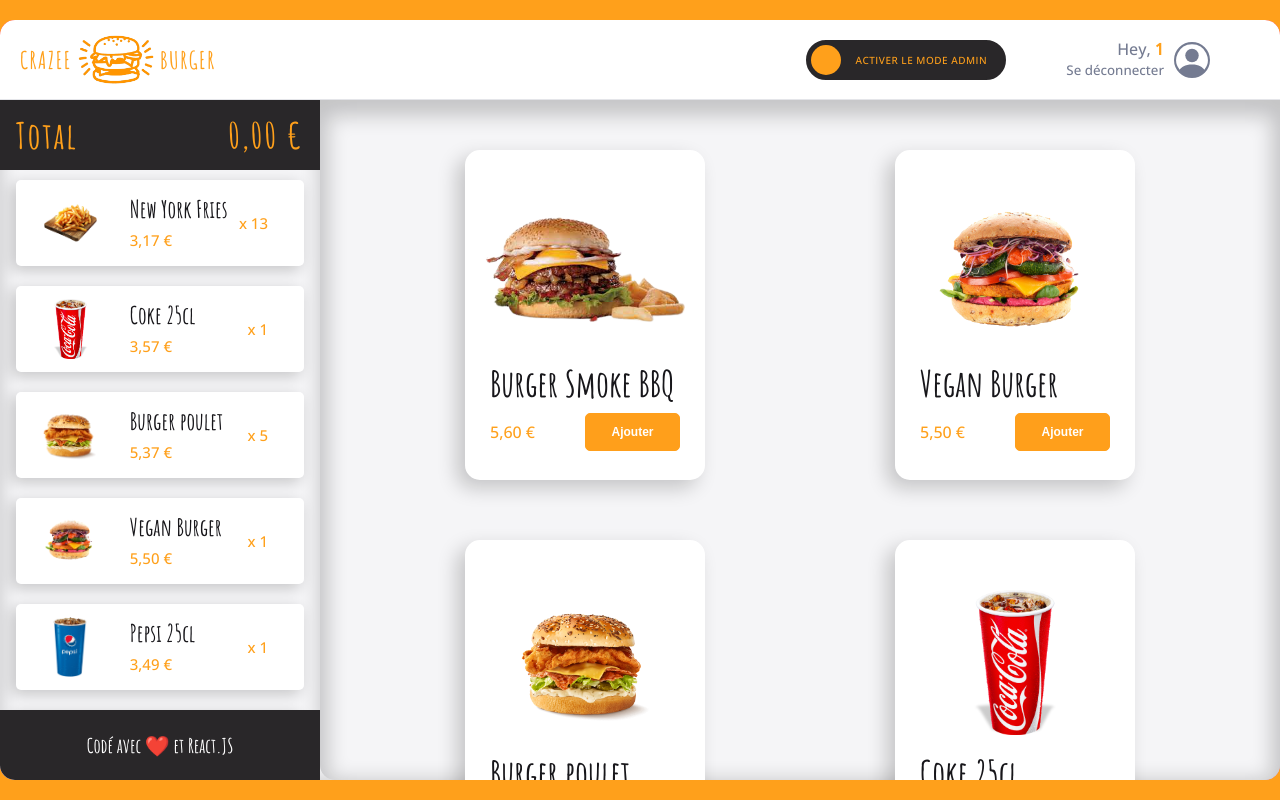
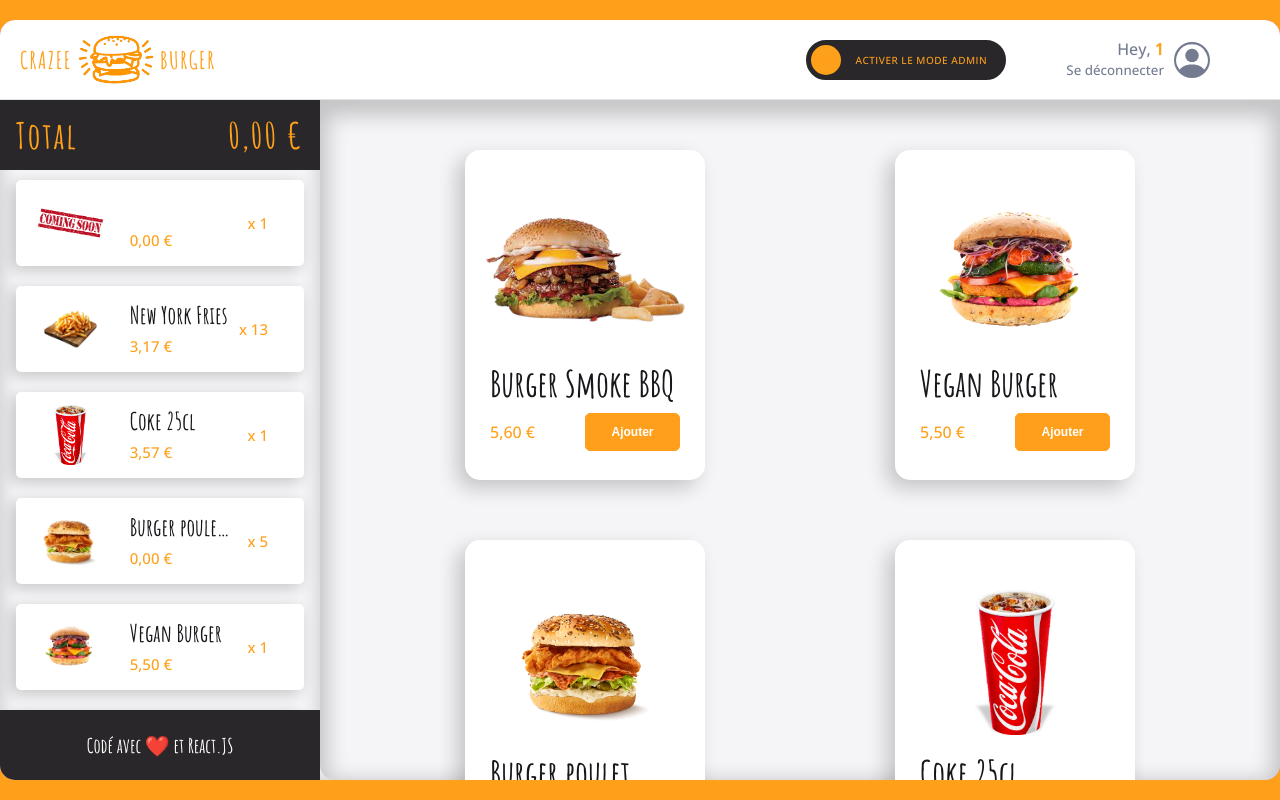
Before and after one commit to Ekkylibre/crazee-burger, a React (Vite) app: page /order/1 in a window 1280 px wide. Built offline with nearby package versions, Linux system fonts and the light colour scheme; grey boxes are pictures that could not be loaded.

Commit message:
✨ F11: BASKET > Add coming soom image if no image is provided

```diff
--- a/src/components/pages/order/Main/MainRightSide/Basket/BasketProducts.jsx
+++ b/src/components/pages/order/Main/MainRightSide/Basket/BasketProducts.jsx
@@ -1,5 +1,6 @@
 import styled from "styled-components"
 import BasketCard from "./BasketCard"
+import { IMAGE_COMING_SOON } from "../../../../../../enums/product"
 
 export default function BasketProducts({ basket }) {
   return (
@@ -7,7 +8,7 @@ export default function BasketProducts({ basket }) {
       {basket.map((basketProduct) =>
       (
         <div className="basket-card" key={basketProduct.id}>
-          <BasketCard {...basketProduct}/>
+          <BasketCard {...basketProduct} imageSource={basketProduct.imageSource ? basketProduct.imageSource : IMAGE_COMING_SOON}/>
         </div>
       )
       )}
--- a/src/components/pages/order/Main/MainRightSide/Menu/Menu.jsx
+++ b/src/components/pages/order/Main/MainRightSide/Menu/Menu.jsx
@@ -7,9 +7,7 @@ import Card from "../../../../../reusable-ui/Card"
 import EmptyMenuAdmin from "./EmptyMenuAdmin"
 import EmptyMenuClient from "./EmptyMenuClient"
 import { checkIfProductIsClicked } from "./helper"
-import { EMPTY_PRODUCT } from "../../../../../../enums/product"
-
-const IMAGE_BY_DEFAULT = "/images/coming-soon.png"
+import { EMPTY_PRODUCT, IMAGE_COMING_SOON } from "../../../../../../enums/product"
 
 export default function Menu() {
   const {
@@ -61,7 +59,7 @@ export default function Menu() {
           <Card
             key={id}
             title={title}
-            imageSource={imageSource ? imageSource : IMAGE_BY_DEFAULT}
+            imageSource={imageSource ? imageSource : IMAGE_COMING_SOON}
             leftDescription={formatPrice(price)}
             hasDeleteButton={isModeAdmin}
             onDelete={(event) => handleCardDelete(event, id)}
--- a/src/enums/product.jsx
+++ b/src/enums/product.jsx
@@ -4,3 +4,5 @@ export const EMPTY_PRODUCT = Object.freeze({
     imageSource: "",
     price: 0,
   })
+
+export const IMAGE_COMING_SOON = "/images/coming-soon.png"
--- a/src/hooks/useBasket.jsx
+++ b/src/hooks/useBasket.jsx
@@ -2,6 +2,6 @@ import { useState } from "react"
 import { fakeBasket } from "../fakeData/fakeBasket"
 
 export const useBasket = () => {
-    const [basket, setBasket] = useState(fakeBasket.LARGE)
+    const [basket, setBasket] = useState(fakeBasket.LARGE_WEIRD)
     return { basket }
 }
```
